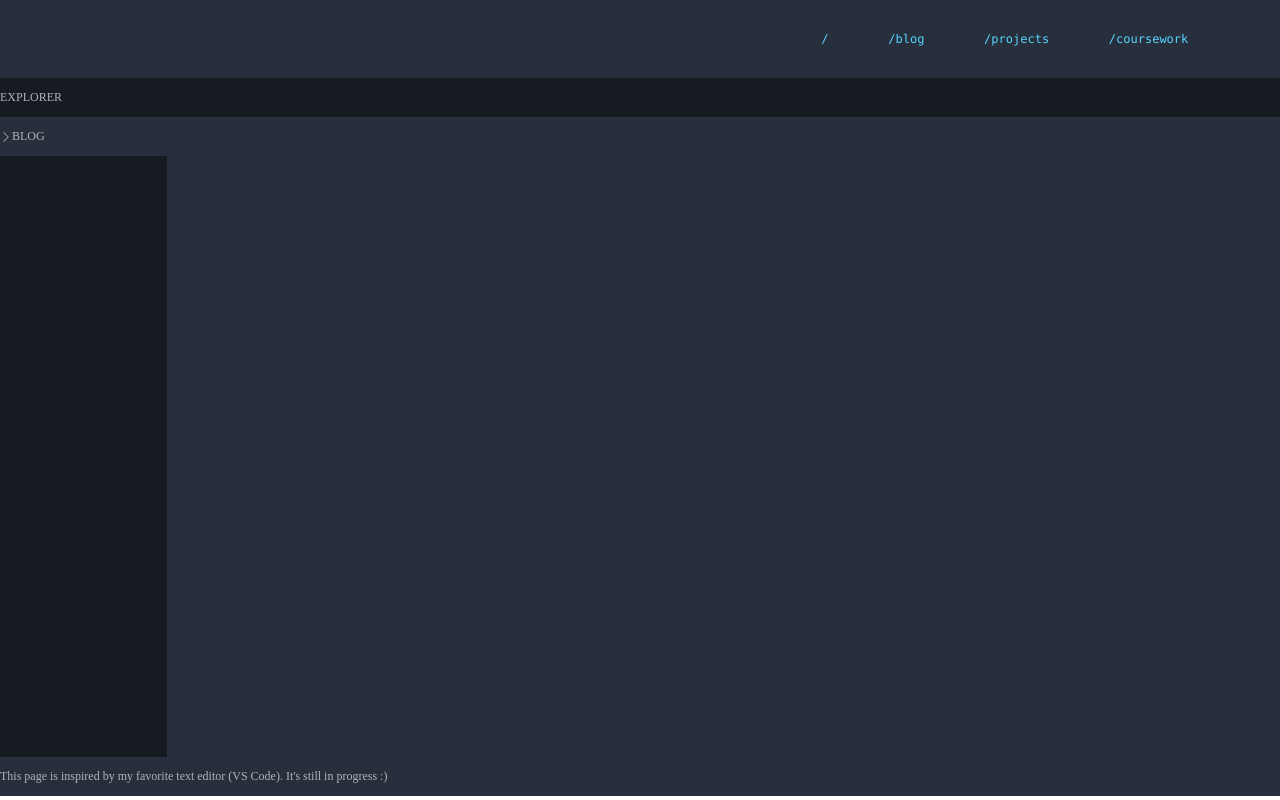
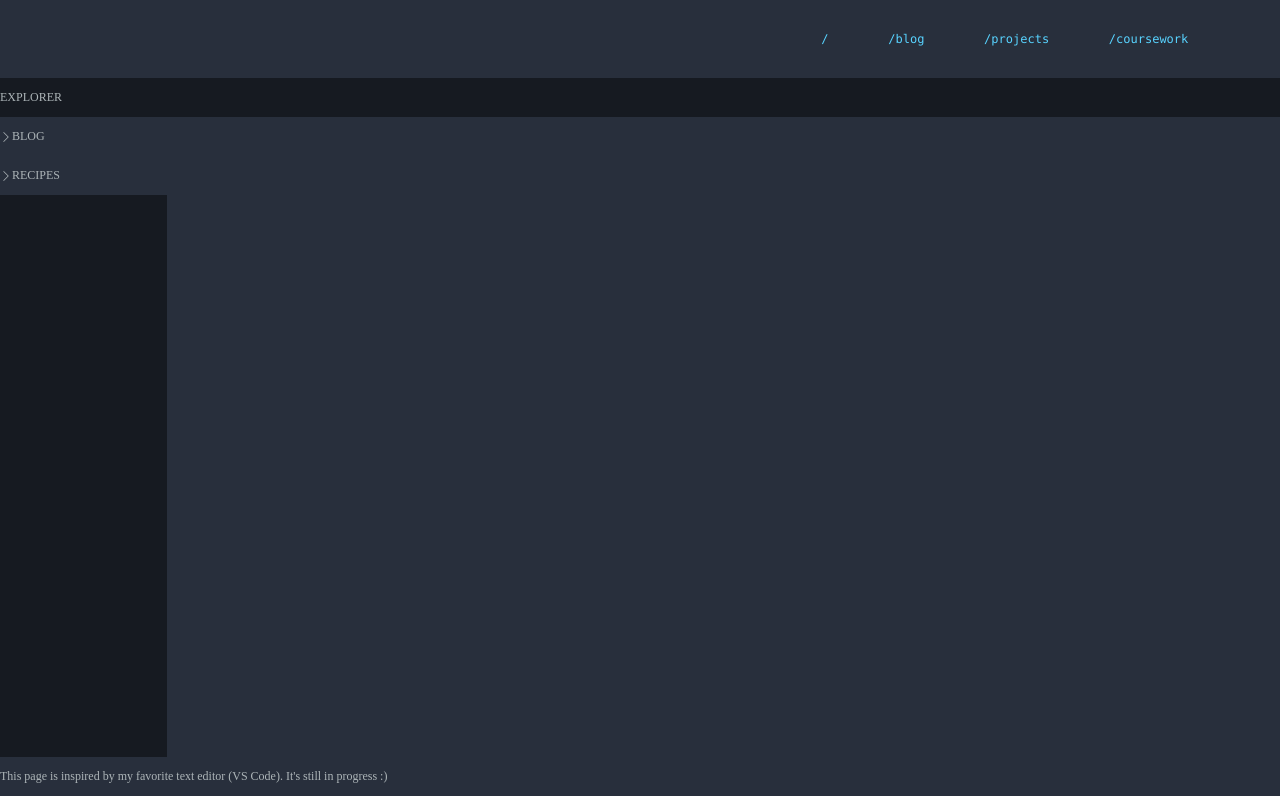
Before and after one commit to ryanrmg/ryanrmg.github.io, a React (Create React App) app in the folder my-app/: page /blog in a window 1280 px wide. Built offline with nearby package versions, Linux system fonts and the light colour scheme.

Commit message:
add new recipe tab

```diff
--- a/my-app/src/components/Blog.js
+++ b/my-app/src/components/Blog.js
@@ -42,6 +42,9 @@ export default function Blog() {
                             });
                         }}>Vaccines.html</button>
                     </Collapsible>
+                    <Collapsible trigger={[<BsChevronDown />, <p>RECIPES</p>]}>
+
+                    </Collapsible>
                 </div>
                 <div className="Project-viewer">
                     {project.view === "scheduling" && <Scheduling />}
```
